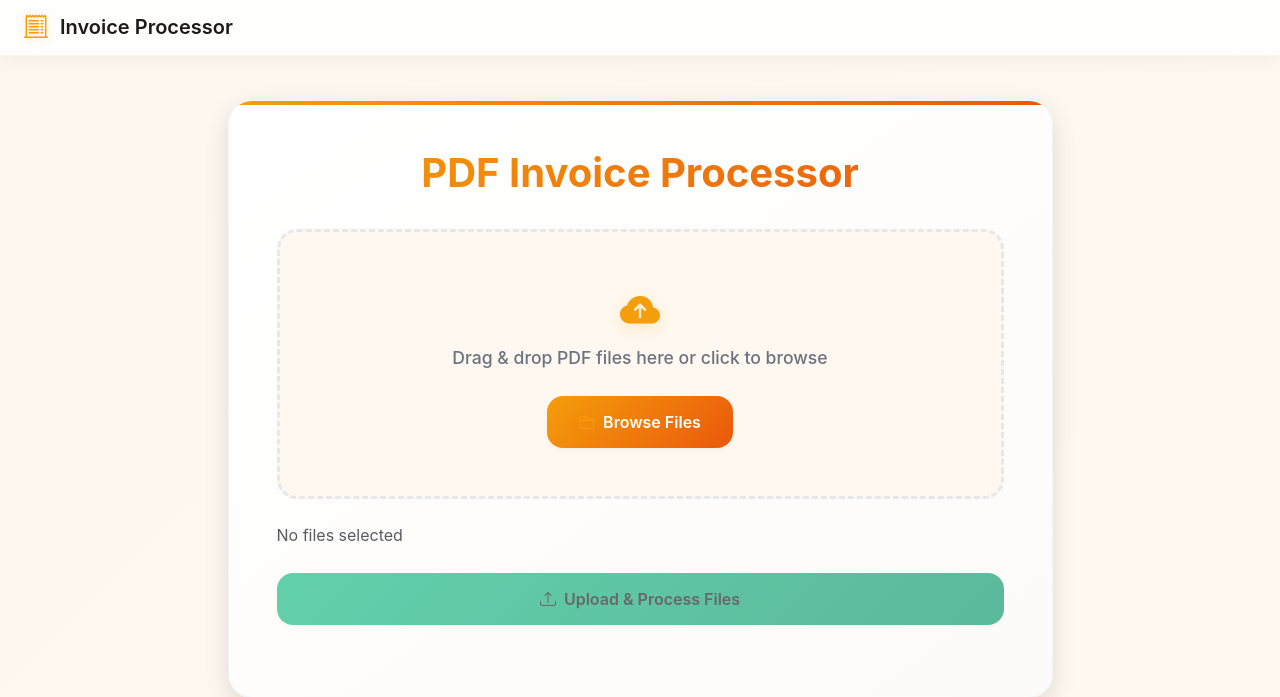
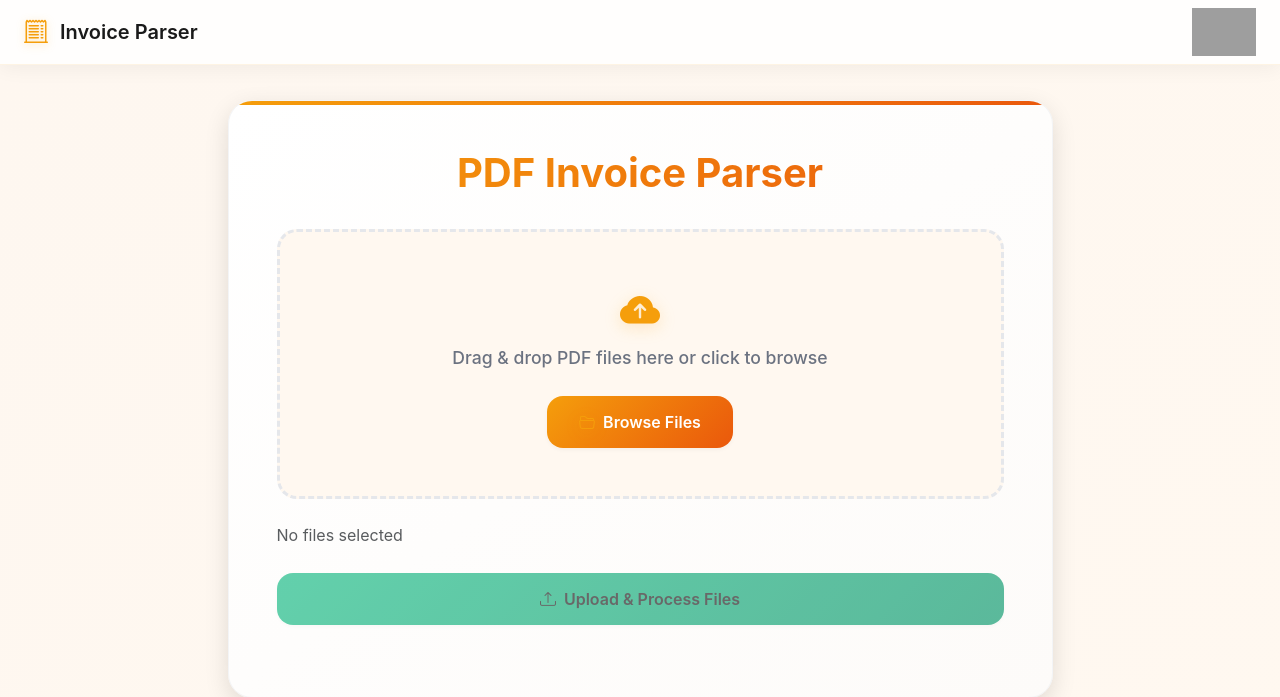
Before and after one commit to ibikram/Invoice_to_JSON, a Flask app: page / in a window 1280 px wide. Shown: the top 697 px of the page. Run offline with Flask 3, Linux system fonts and the light colour scheme; grey boxes are pictures that could not be loaded.

Commit message:
logo add

```diff
--- a/templates/index.html
+++ b/templates/index.html
@@ -495,6 +495,11 @@
         .interactive-element:active {
             transform: scale(0.98);
         }
+
+        .logo {
+            height: 48px;
+            width: auto;
+        }
     </style>
 </head>
 <body>
@@ -503,8 +508,14 @@
         <div class="container-fluid px-4">
             <span class="navbar-brand mb-0 h5">
                 <i class="bi bi-receipt-cutoff"></i>
-                Invoice Processor
+                Invoice Parser
             </span>
+            <a href="https://adamastechconsulting.com/about-us/"
+                   class="about-link"
+                   target="_blank"
+                   rel="noopener noreferrer">
+                <img class="logo" src="https://adamastech.in/wp-content/themes/atc-child/assets/images/atc-foot-logo.png" alt="ATC Logo">
+            </a>
         </div>
     </nav>
 
@@ -513,7 +524,7 @@
             <div class="col-lg-10 col-xl-9">
                 <div class="main-card">
                     <div class="card-body">
-                        <h2 class="card-title">PDF Invoice Processor</h2>
+                        <h2 class="card-title">PDF Invoice Parser</h2>
 
                         <!-- File Upload Section -->
                         <div class="file-drop-area mb-4" id="dropArea">
```
